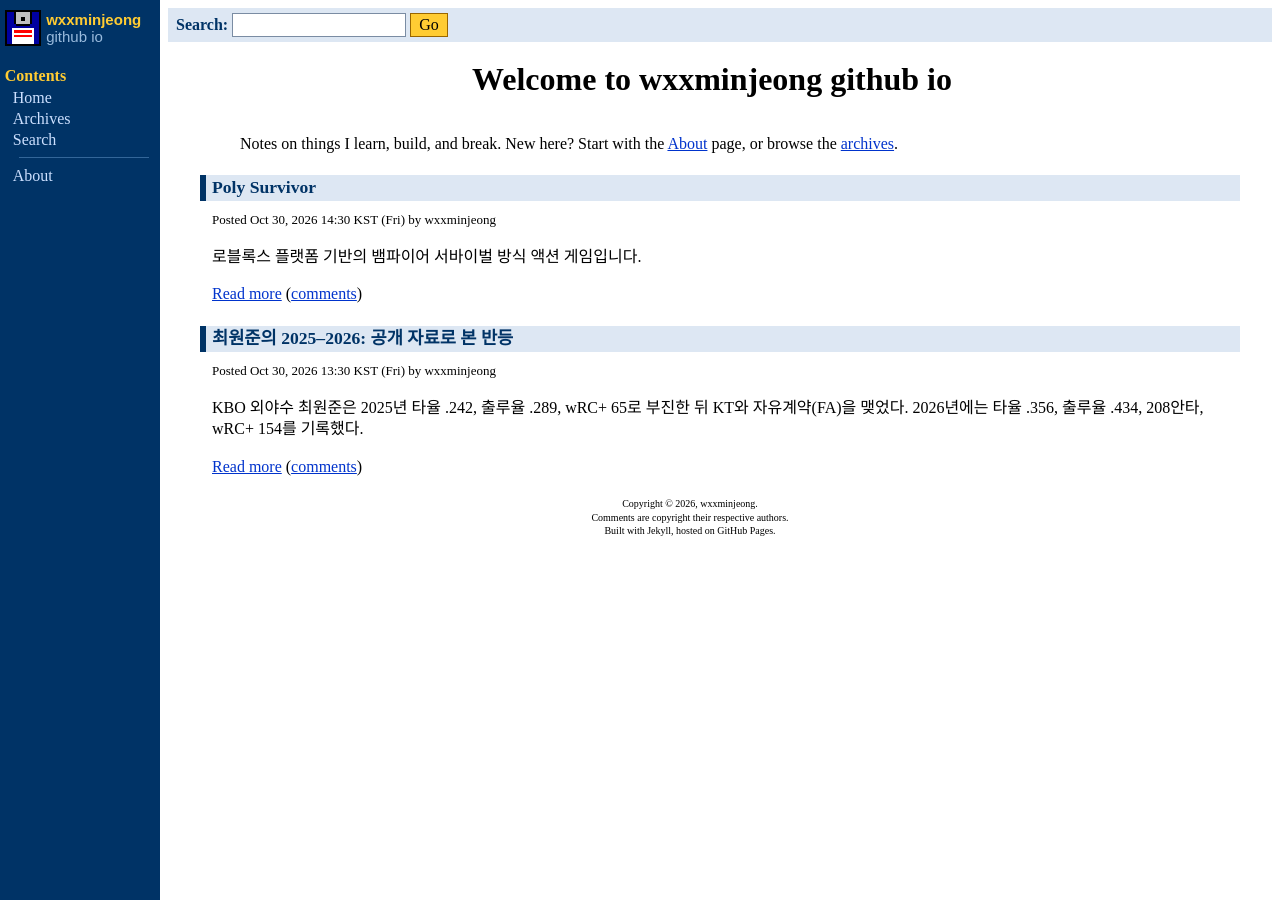
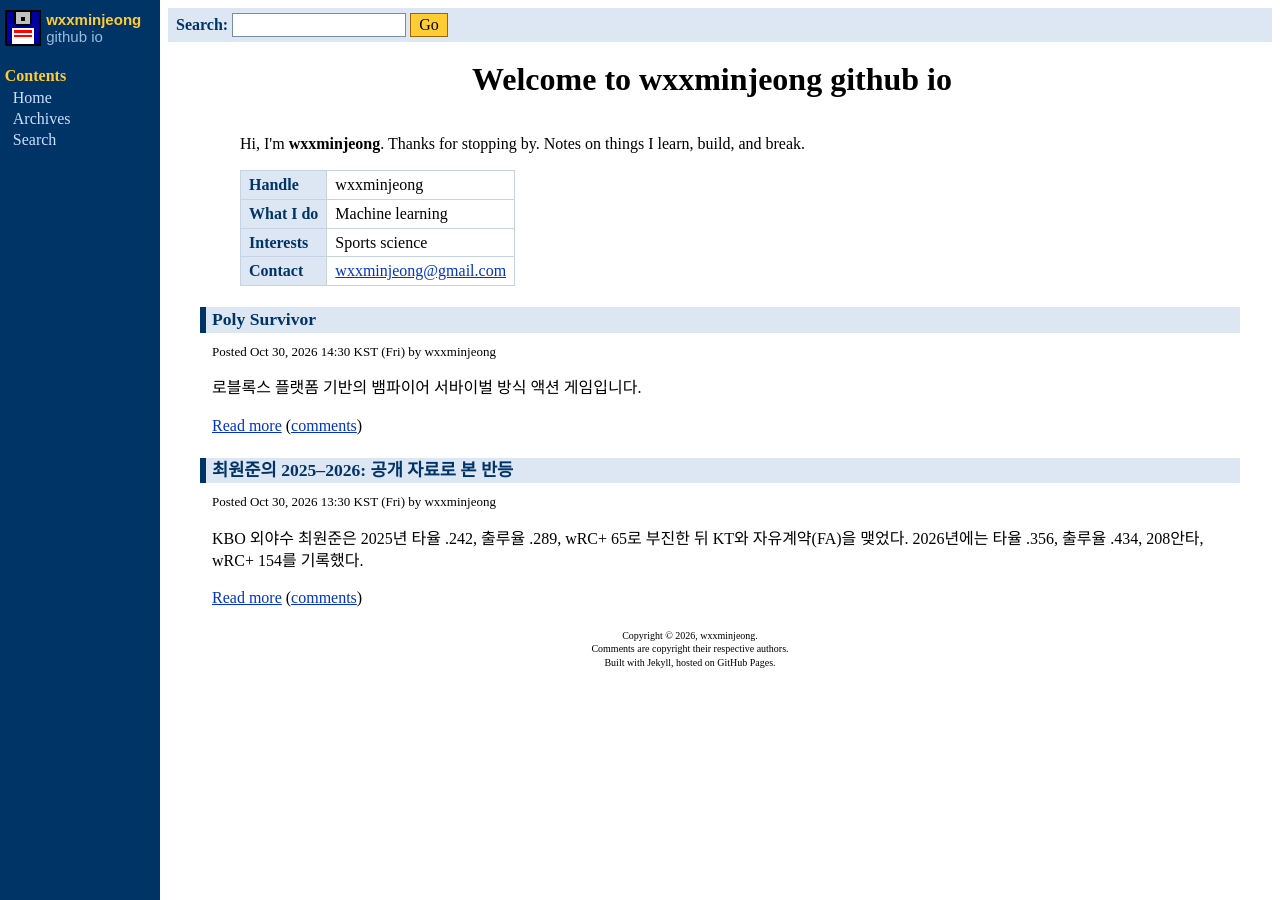
Before and after one commit to wxxminjeong/wxxminjeong.github.io, a Jekyll site: the page built from index.html, in a window 1280 px wide. Built offline with Jekyll 4.4.1, drawn with Linux system fonts in a browser that asks for light colours.

Commit message:
Fold the About page into the front page
Remove the About page (and its now unused page layout) and the About
menu item. The front page intro now greets visitors and shows the
profile table: handle, what I do (machine learning), interests (sports
science) and a contact email.

Co-Authored-By: Claude Opus 5.5 <noreply@anthropic.com>
Claude-Session: https://claude.ai/code/session_01RuTpTZjHqmqvmhKrHAEBWS

```diff
--- a/_includes/menu.html
+++ b/_includes/menu.html
@@ -9,8 +9,6 @@
 <li><a href="{{ '/' | relative_url }}">Home</a></li>
 <li><a href="{{ '/posts/' | relative_url }}">Archives</a></li>
 <li><a href="{{ '/search/' | relative_url }}">Search</a></li>
-<li><hr></li>
-<li><a href="{{ '/about/' | relative_url }}">About</a></li>
 </ul>
 </li>
 </ul>
--- a/index.html
+++ b/index.html
@@ -6,9 +6,14 @@ layout: default
 </div>
 <div class="ArticleText" id="content">
 <blockquote class="intro" style="margin-top: 0">
+<p>Hi, I'm <b>{{ site.author }}</b>. Thanks for stopping by.
 {{ site.description }}
-New here? Start with the <a href="{{ '/about/' | relative_url }}">About</a> page,
-or browse the <a href="{{ '/posts/' | relative_url }}">archives</a>.
+<table class="profile">
+<tr><th>Handle</th><td>{{ site.author }}</td></tr>
+<tr><th>What I do</th><td>Machine learning</td></tr>
+<tr><th>Interests</th><td>Sports science</td></tr>
+<tr><th>Contact</th><td><a href="mailto:wxxminjeong@gmail.com">wxxminjeong@gmail.com</a></td></tr>
+</table>
 </blockquote>
 {%- if site.posts.size == 0 %}
 <p>Nothing posted yet.
```
Also changed, not shown: _layouts/page.html (deleted, +0 -9 lines), about.md (deleted, +0 -17 lines).
